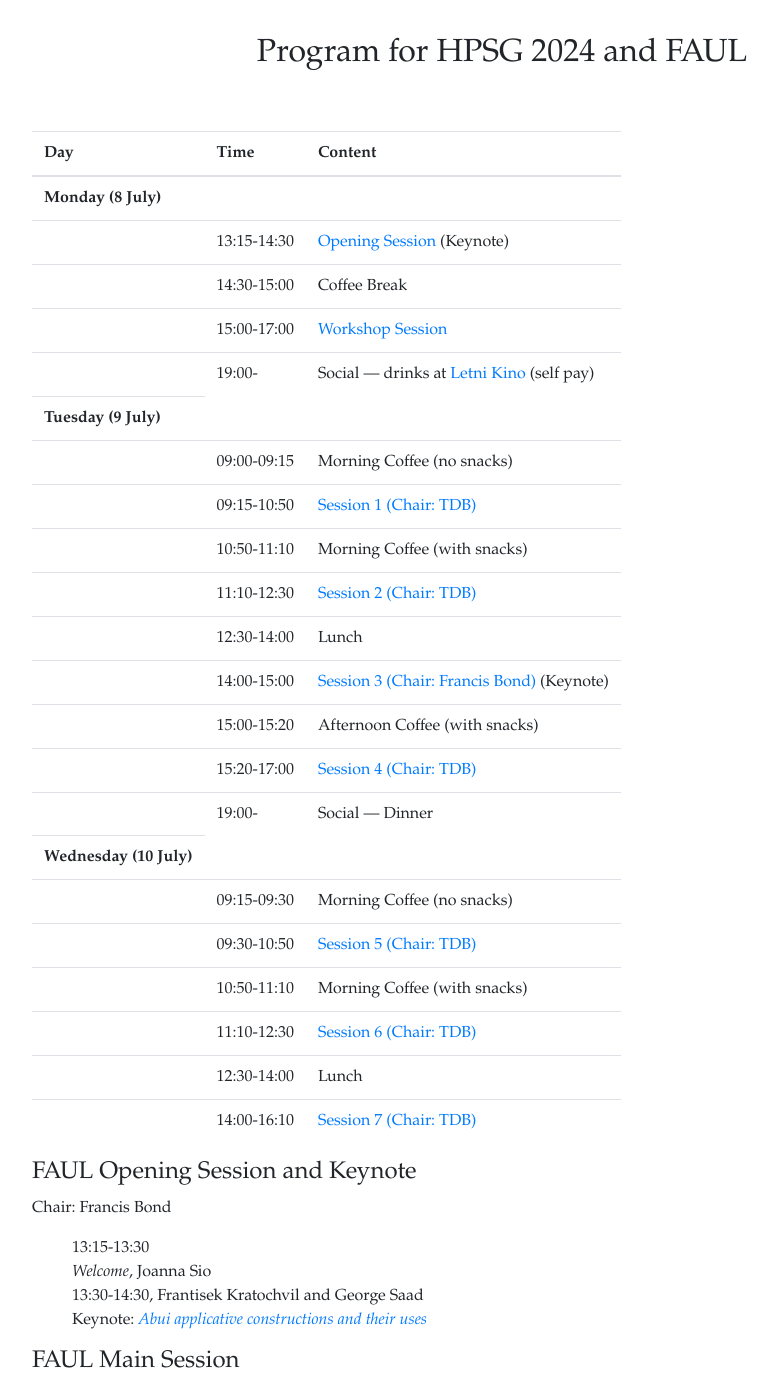
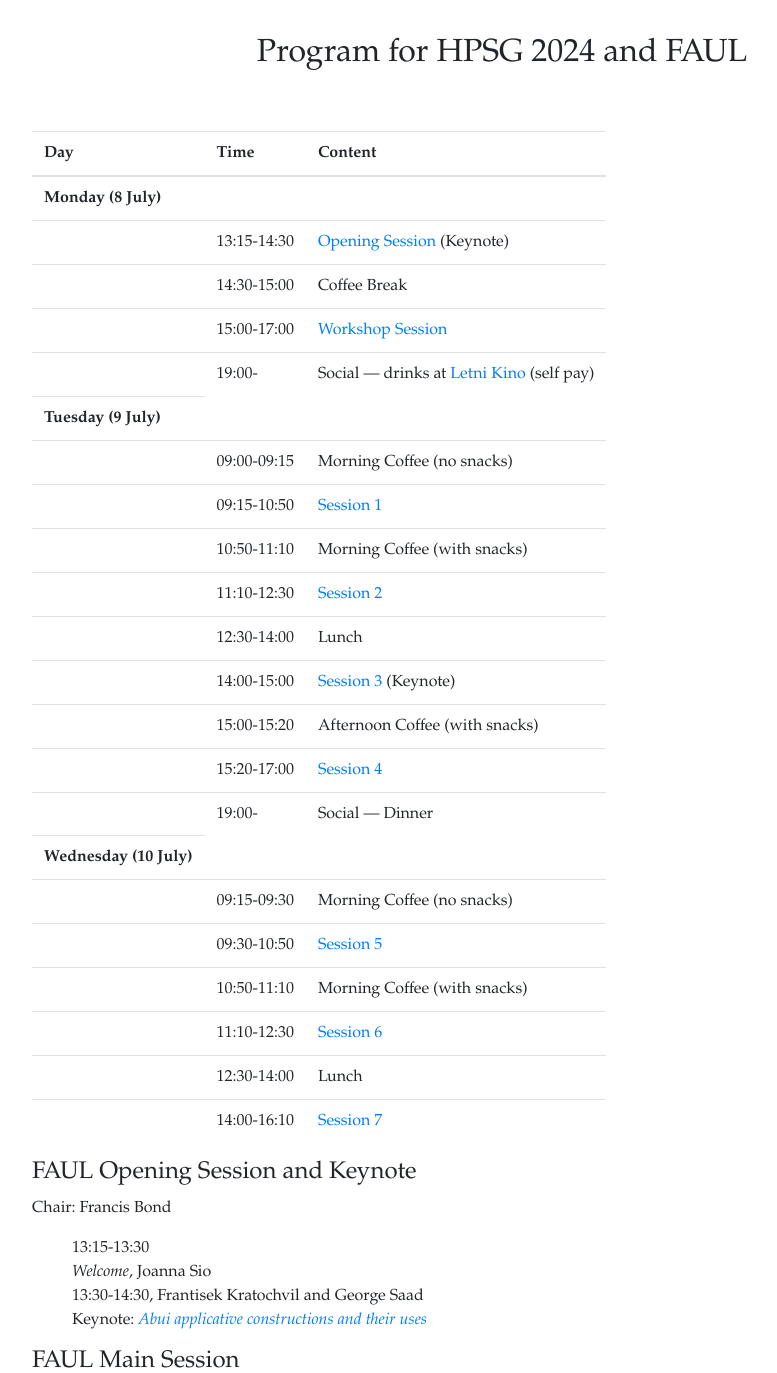
Before and after one commit to bond-lab/2024-hpsg, a Flask app: page /program.html in a window 1280 px wide. Shown: the part 115-1488 px from the top of the page, without its empty margins (138-915 px from the left). Run offline with Flask 3, Linux system fonts and the light colour scheme; some libraries are stand-ins or nearby versions.

Commit message:
Update program.html reverse unneeded additions and added Chair for Session 2

```diff
--- a/web/templates/program.html
+++ b/web/templates/program.html
@@ -43,7 +43,7 @@
       </tr>
       <tr>
 	<td></td><td>09:15-10:50</td>
-	<td><a href='#session1'>Session 1 (Chair: TDB)</a></td>
+	<td><a href='#session1'>Session 1</a></td>
       </tr>
       <tr>
 	<td></td><td>10:50-11:10</td>
@@ -51,7 +51,7 @@
       </tr>
      <tr>
 	<td></td><td>11:10-12:30</td>
-	<td><a href='#session2'>Session 2  (Chair: TDB)</a></td>
+	<td><a href='#session2'>Session 2</a></td>
       </tr>
       <tr>
 	<td></td><td>12:30-14:00</td>
@@ -59,7 +59,7 @@
       </tr>
      <tr>
 	<td></td><td>14:00-15:00</td>
-	<td><a href='#session3'>Session 3  (Chair: Francis Bond)</a> (Keynote)</td>
+	<td><a href='#session3'>Session 3</a> (Keynote)</td>
       </tr>
       <tr>
 	<td></td><td>15:00-15:20</td>
@@ -67,7 +67,7 @@
       </tr>
      <tr>
 	<td></td><td>15:20-17:00</td>
-	<td><a href='#session4'>Session 4  (Chair: TDB)</a></td>
+	<td><a href='#session4'>Session 4</a></td>
      </tr>
      <tr>
 	<td></td><td>19:00-</td>
@@ -80,7 +80,7 @@
       </tr>
       <tr>
 	<td></td><td>09:30-10:50</td>
-	<td><a href='#session5'>Session 5  (Chair: TDB)</a></td>
+	<td><a href='#session5'>Session 5</a></td>
       </tr>
       <tr>
 	<td></td><td>10:50-11:10</td>
@@ -88,7 +88,7 @@
       </tr>
      <tr>
 	<td></td><td>11:10-12:30</td>
-	<td><a href='#session6'>Session 6  (Chair: TDB)</a></td>
+	<td><a href='#session6'>Session 6</a></td>
       </tr>
       <tr>
 	<td></td><td>12:30-14:00</td>
@@ -96,7 +96,7 @@
       </tr>
      <tr>
 	<td></td><td>14:00-16:10</td>
-	<td><a href='#session7'>Session 7  (Chair: TDB)</a></td>
+	<td><a href='#session7'>Session 7</a></td>
       </tr>
 
       </tbody>
@@ -162,7 +162,7 @@
 </section>
 
 <section id='session3'><h4>HPSG Session 3</h4>
-  <p>Chair: </p>
+  <p>Chair: Francis Bond</p>
   <ul class='pg'>
     <li> <span>14:00–15:00</span>, Dan Flickinger
       <br> Keynote:  <a class= 'talk' href="{{ url_for('static', filename='pdf/soon.pdf') }}">Implementing a theory at scale: the English Resource Grammar at 30</a>
```
